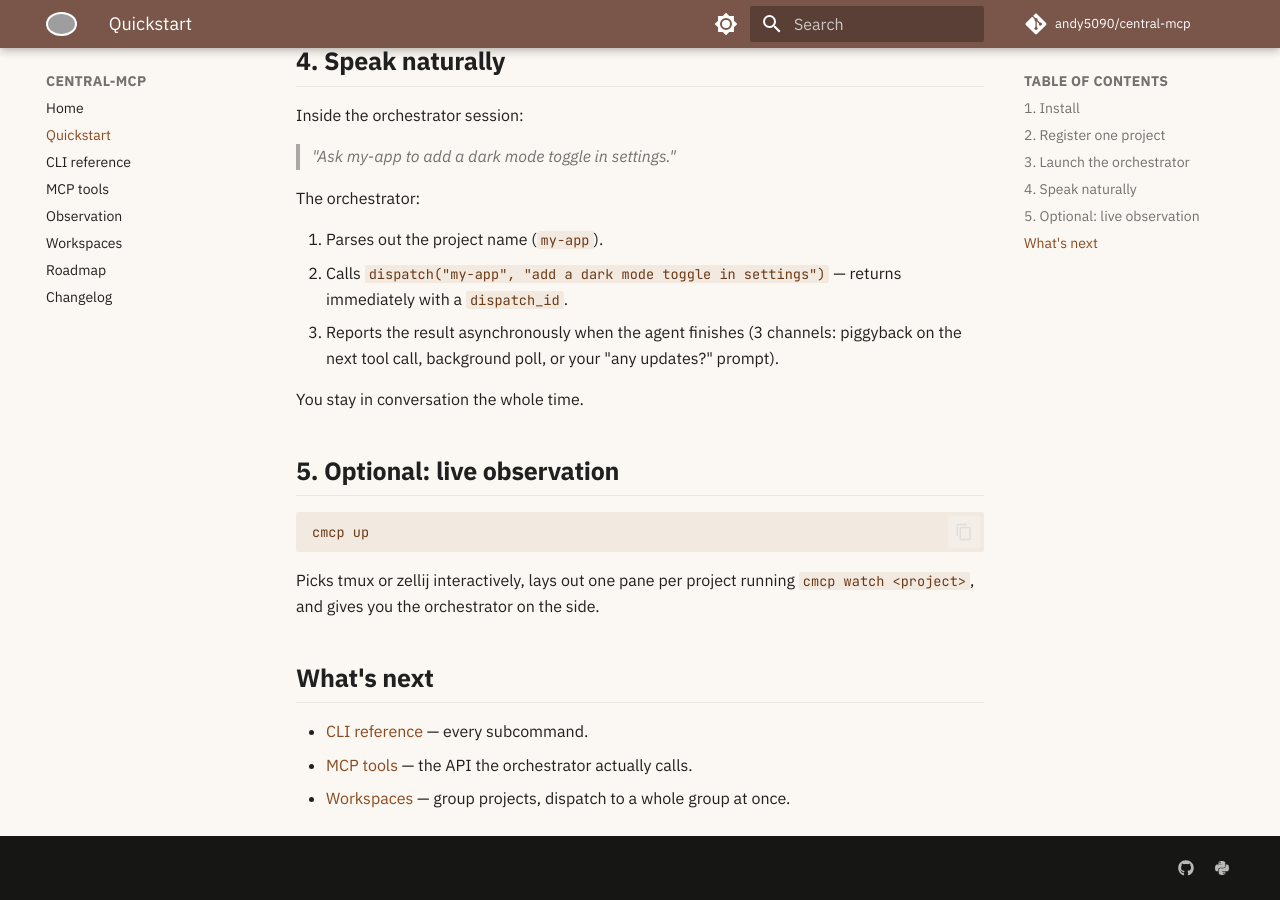
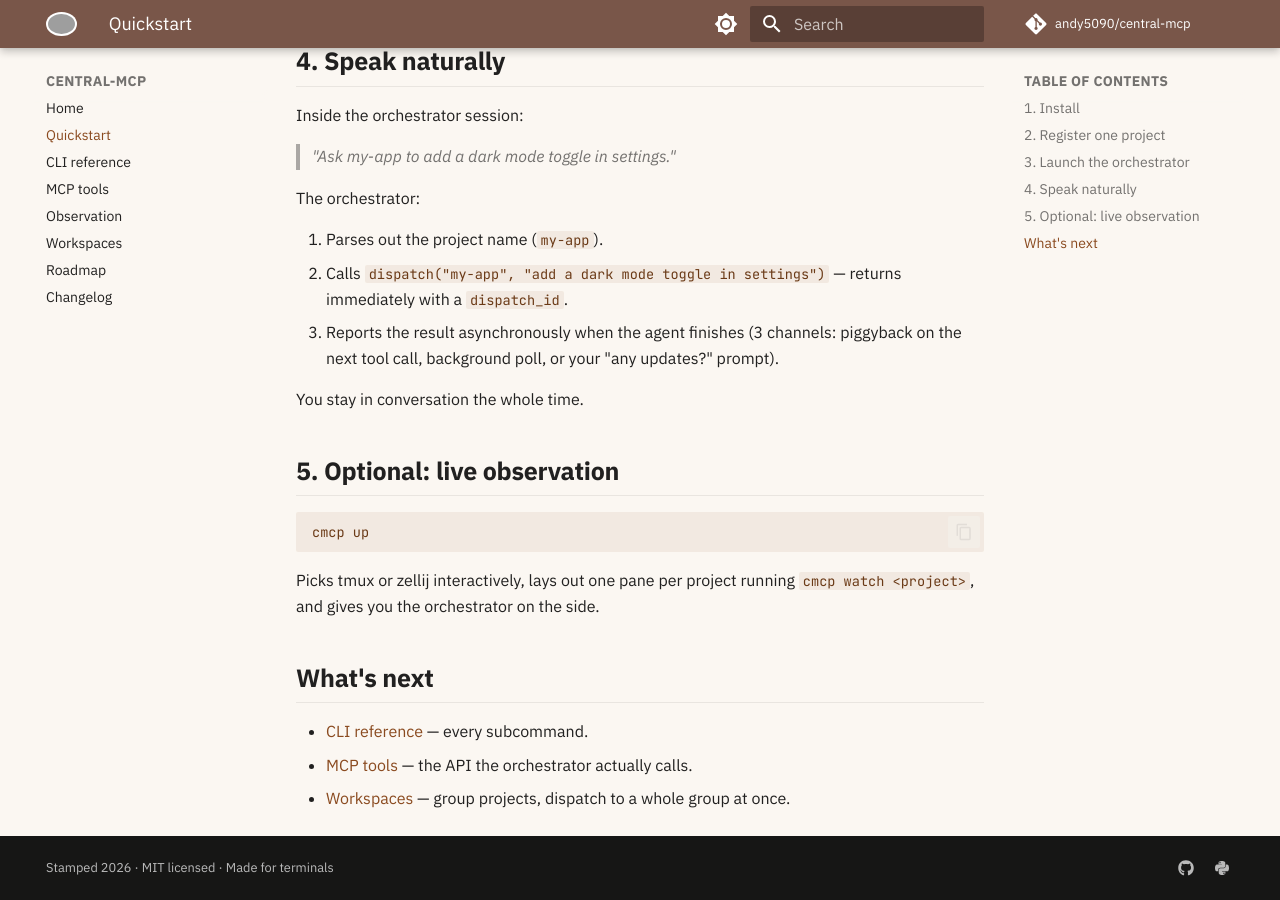
Before and after one commit to andy5090/central-mcp, an MkDocs documentation site: the page built from docs/quickstart.md, in a window 1280 px wide and 900 px high, scrolled down 1096 px. Built offline with MkDocs 1.6.1 and Material for MkDocs 9.7.7, drawn with Linux system fonts in a browser that asks for light colours; comment, search, counter and statistics services are not loaded; grey boxes are pictures that could not be loaded.

Commit message:
docs: stamped-style footer (project-tone copyright)
mkdocs-material's `copyright` config takes HTML, so used it directly:

  Stamped 2026 · MIT licensed · Made for terminals

Lines up with the sepia/vintage-stamp logo aesthetic — "Stamped" reads
as the official-station-mark conceit rather than a generic "© 2026"
boilerplate. License word is a real link to LICENSE on GitHub.

Co-Authored-By: Claude Opus 4.7 (1M context) <noreply@anthropic.com>

```diff
--- a/mkdocs.yml
+++ b/mkdocs.yml
@@ -4,6 +4,7 @@ site_url: https://central-mcp.org/
 repo_url: https://github.com/andy5090/central-mcp
 repo_name: andy5090/central-mcp
 edit_uri: edit/main/docs/
+copyright: 'Stamped 2026 · <a href="https://github.com/andy5090/central-mcp/blob/main/LICENSE">MIT licensed</a> · Made for terminals'
 
 # Flat HTML output (`/quickstart.html` instead of `/quickstart/index.html`).
 # Required for Cloudflare R2: R2 serves objects literally and does not
```
